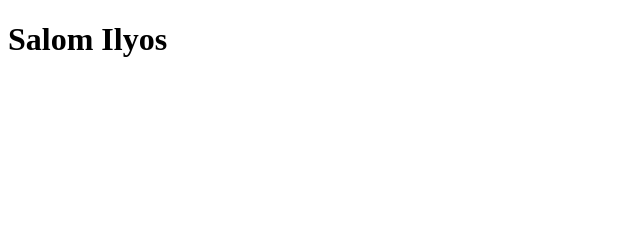
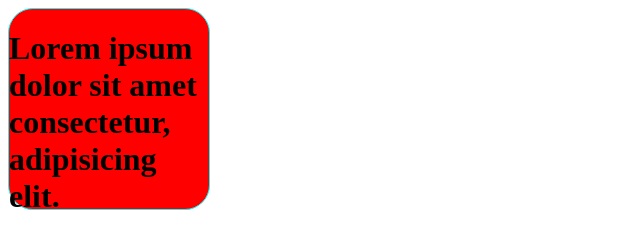
Before and after one commit to Ilyos-077/git-loyha, a plain HTML site: page index.html in a window 1280 px wide. Shown: the whole page, without its empty margins (0-640 px from the left). Drawn offline with Linux system fonts and the light colour scheme.

Commit message:
Meni ikkinchi kodim

```diff
--- a/index.html
+++ b/index.html
@@ -7,6 +7,8 @@
     <link rel="stylesheet" href="main.css">
 </head>
 <body>
-    <h1>Salom Ilyos</h1>
+    <div class="s">
+        <h1>Lorem ipsum dolor sit amet consectetur, adipisicing elit.</h1>
+    </div>
 </body>
 </html>
--- a/main.css
+++ b/main.css
@@ -0,0 +1,12 @@
+.s{
+    width: 200px;
+    height: 200px;
+    border: 1px solid aqua;
+    background-color: red;
+    border-radius: 25px;
+}
+.s:hover{
+    transform: scale(1,2);
+    transition: all 1s ease-out;
+    background-color: crimson;
+}
```
